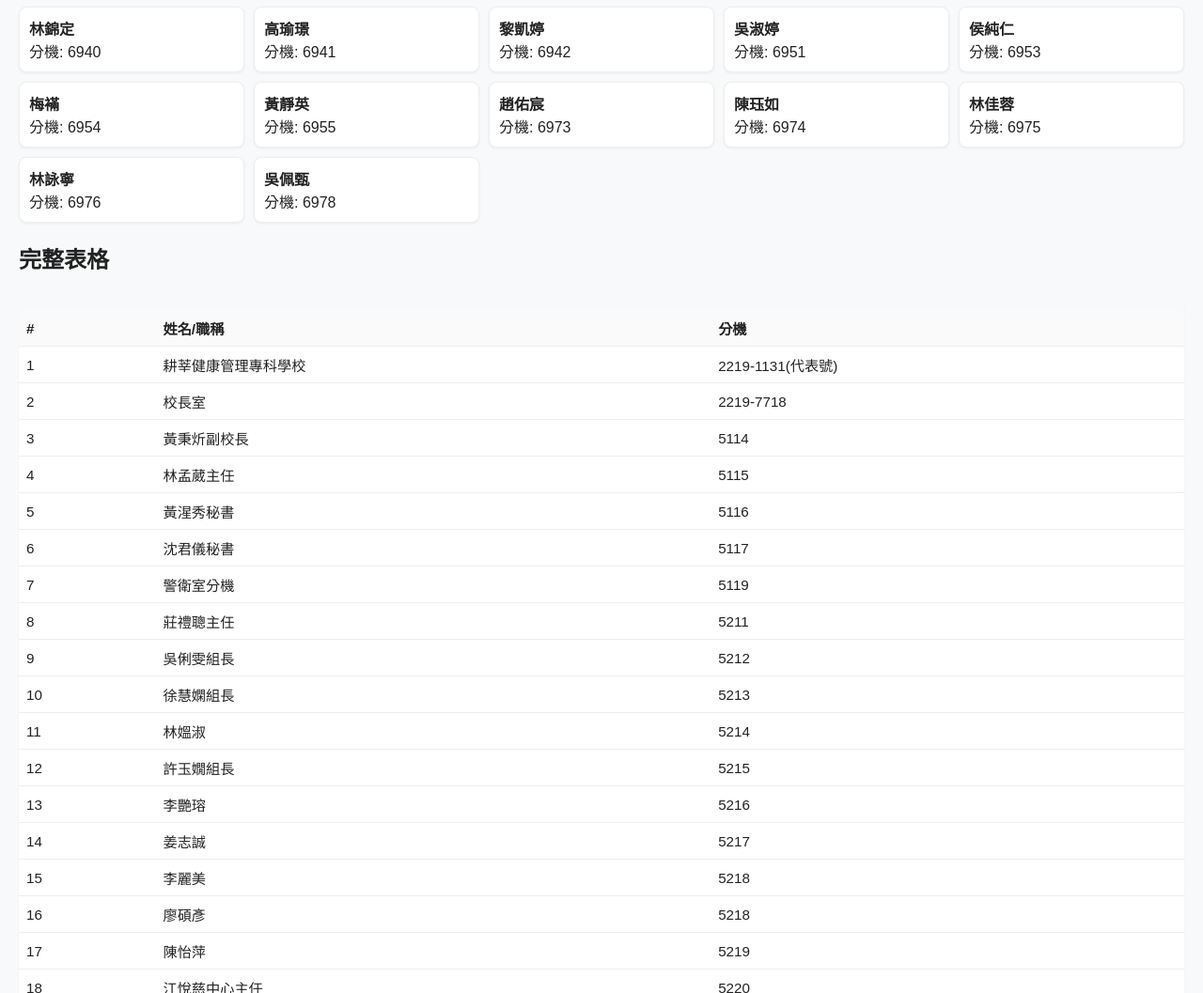
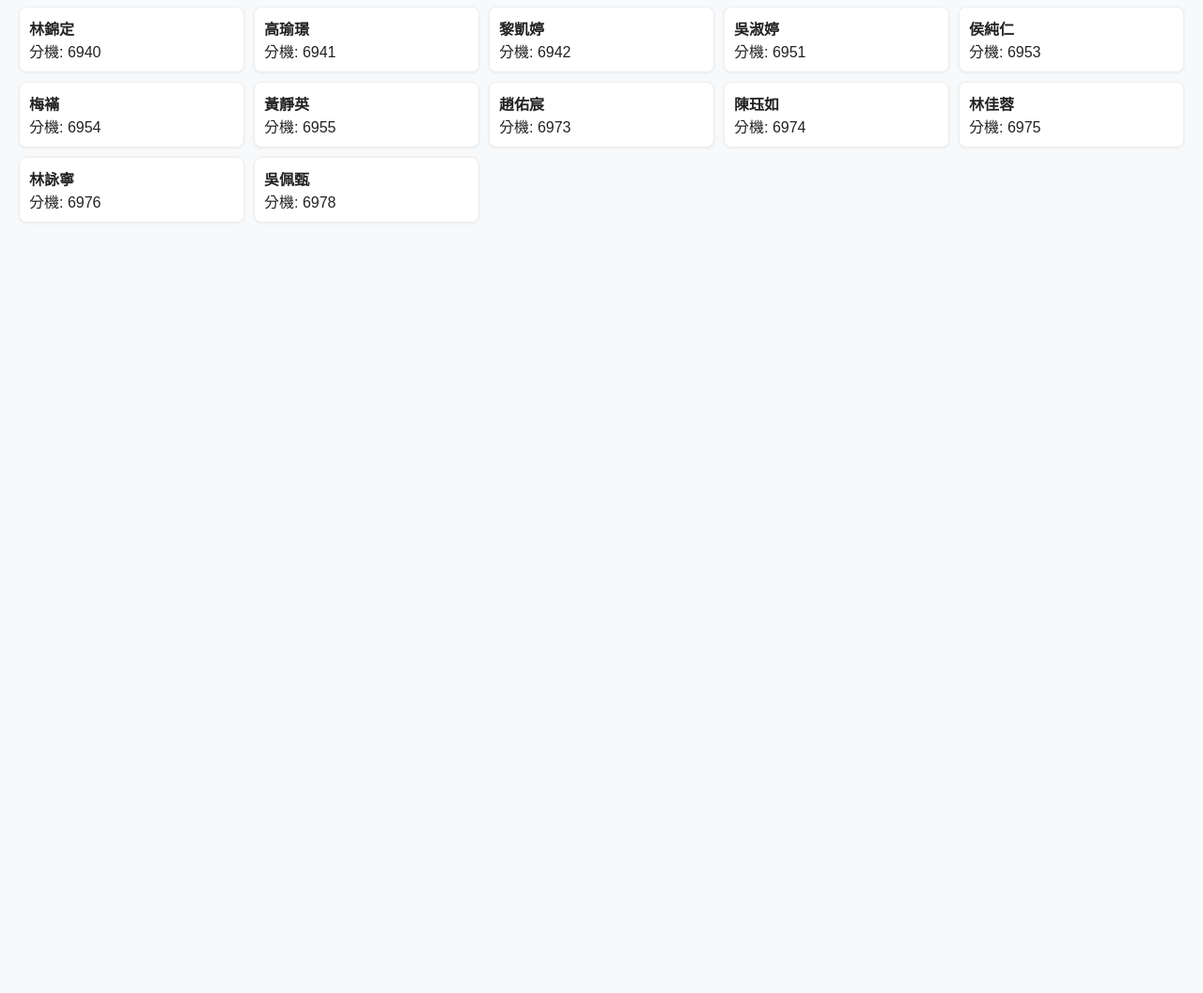
Before and after one commit to amigo-ctcn/phonebook, a plain HTML site: page index.html in a window 1280 px wide. Shown: the part 1782-2839 px from the top of the page at 94% size. After the commit the page ends 2039 px from the top, so only its background shows below. Drawn offline with Linux system fonts and the light colour scheme.

Commit message:
Add files via upload

```diff
--- a/index.html
+++ b/index.html
@@ -26,9 +26,6 @@
     button#showAll{background:#eee}
     .results{margin-top:12px;display:grid;grid-template-columns:repeat(auto-fit,minmax(220px,1fr));gap:10px}
     .card{background:#fff;padding:10px;border-radius:8px;box-shadow:0 1px 3px rgba(0,0,0,0.06);border:1px solid #eee}
-    table{width:100%;border-collapse:collapse;margin-top:18px;background:#fff;border-radius:8px;overflow:hidden}
-    th,td{padding:8px;border-bottom:1px solid #eee;text-align:left;font-size:0.95rem}
-    th{background:#fafafa;position:sticky;top:0}
     .count{margin-left:auto;color:#333;font-weight:600}
   </style>
 </head>
@@ -51,16 +48,6 @@
 
   <div class="results" id="results"></div>
 
-  <h2 style="margin-top:20px">完整表格</h2>
-  <div style="overflow:auto;border-radius:8px;box-shadow:0 1px 2px rgba(0,0,0,0.04);">
-    <table id="mainTable">
-      <thead>
-        <tr><th>#</th><th>姓名/職稱</th><th>分機</th></tr>
-      </thead>
-      <tbody></tbody>
-    </table>
-  </div>
-
 <script>
 let DATA = [];
 
@@ -68,19 +55,18 @@ function normalize(s){return (s||'').toString().normalize('NFKC').toLowerCase();
 
 function render(items){
   const resultsEl=document.getElementById('results');
-  const tableBody=document.querySelector('#mainTable tbody');
   resultsEl.innerHTML='';
-  tableBody.innerHTML='';
-  if(items.length===0){resultsEl.innerHTML='<div>查無結果</div>';document.getElementById('count').textContent='共 0 筆';return;}
+  if(items.length===0){
+    resultsEl.innerHTML='<div>查無結果</div>';
+    document.getElementById('count').textContent='共 0 筆';
+    return;
+  }
   items.forEach((it,i)=>{
     const card=document.createElement('div');
     card.className='card';
     card.innerHTML=`<div><strong>${it.name_guess||'—'}</strong></div>
                     <div>分機: ${it.ext||'—'}</div>`;
     resultsEl.appendChild(card);
-    const tr=document.createElement('tr');
-    tr.innerHTML=`<td>${i+1}</td><td>${it.name_guess||''}</td><td>${it.ext||''}</td>`;
-    tableBody.appendChild(tr);
   });
   document.getElementById('count').textContent=`共 ${items.length} 筆`;
 }
```
